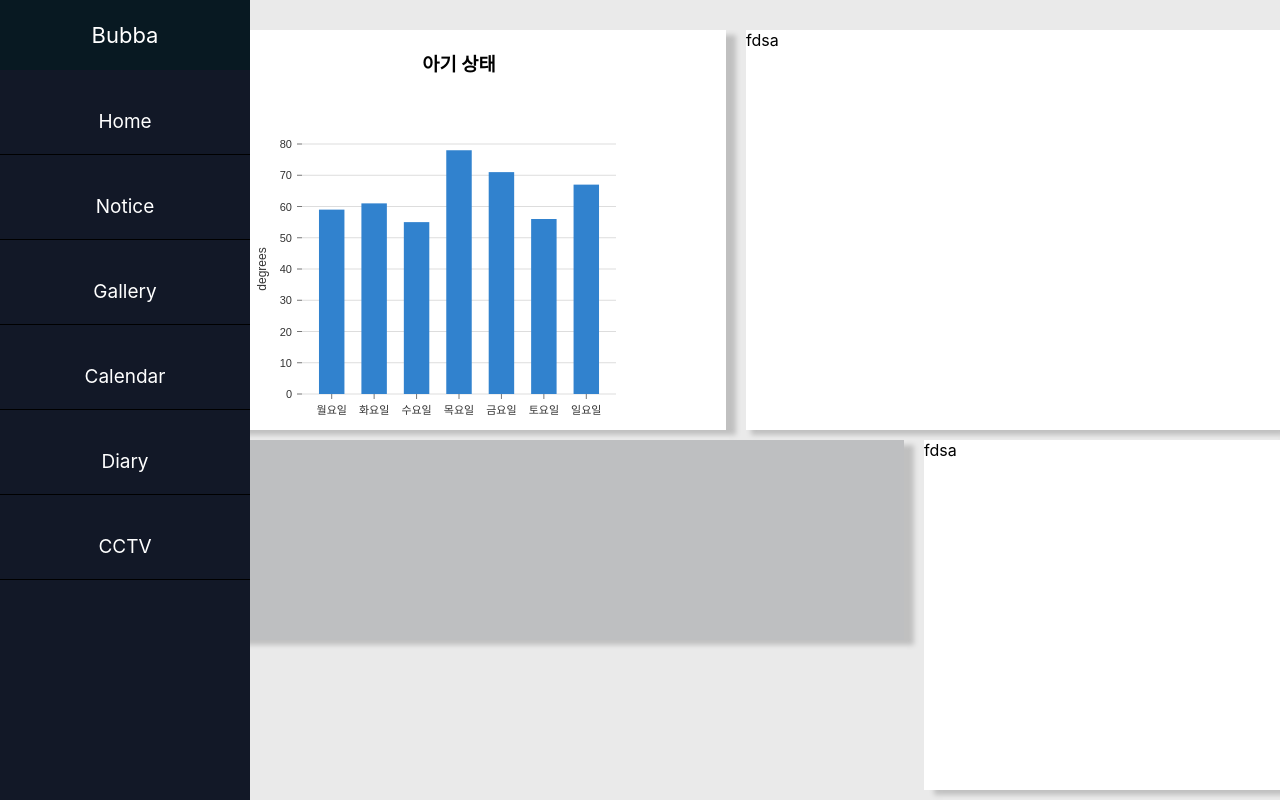
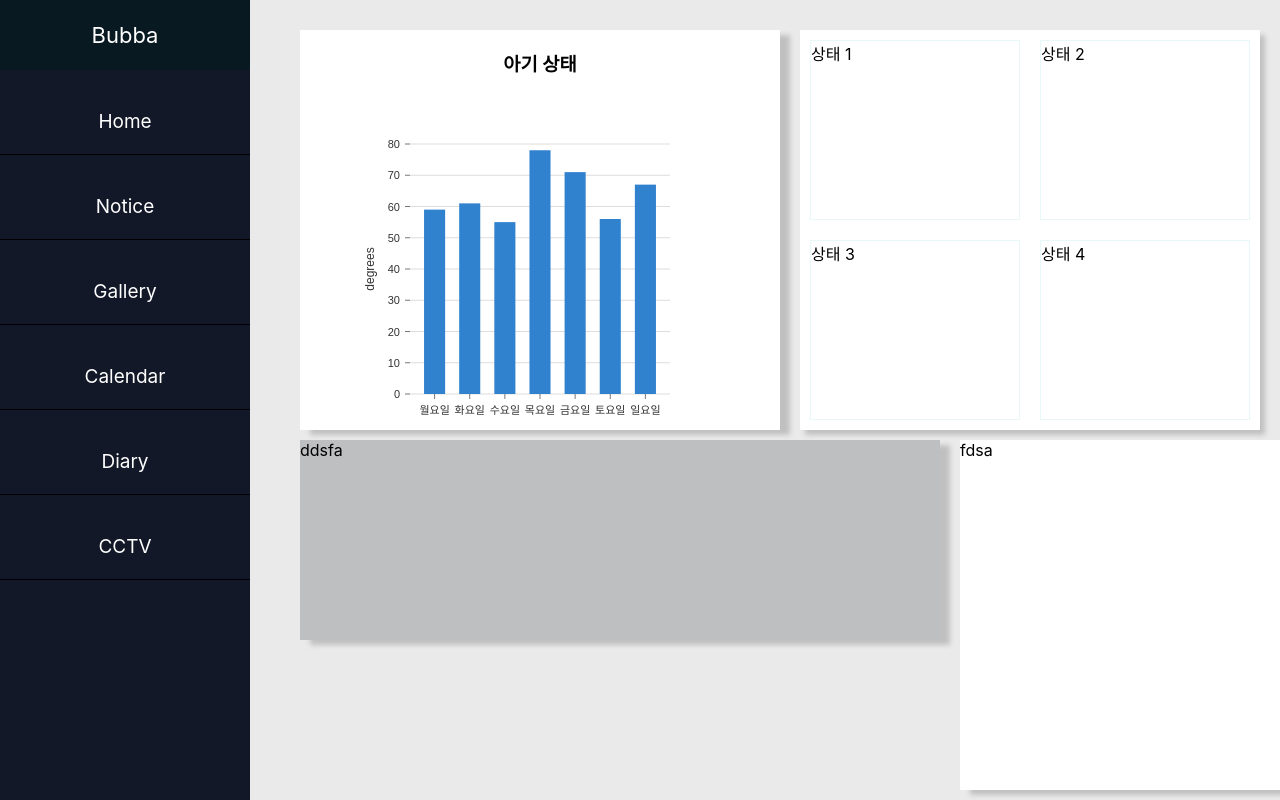
Before and after one commit to Capstone-Bubba/Bubba, a React (Create React App) app in the folder Client/: page /home in a window 1280 px wide. Built offline with nearby package versions, Linux system fonts and the light colour scheme.

Commit message:
Crate FlexBox

```diff
--- /dev/null
+++ b/Client/src/Component/Main/Body.tsx
@@ -0,0 +1,36 @@
+import React from 'react'
+import styled from 'styled-components'
+
+const BodyContainer = styled.div`
+  display: grid;
+  grid-template-columns: 2fr 1fr;
+  grid-column-gap: 20px;
+  margin-left: 300px;
+
+`
+const PushBox = styled.div`
+  background: rgba(18,20,34, 0.2);
+  box-shadow: 10px 5px 5px #C0C0C0;
+  height: 200px;
+
+
+`
+const MemberBox = styled.div`
+  background: white;
+  box-shadow: 10px 5px 5px #C0C0C0;
+  height: 350px;
+`
+const Text = styled.h3`
+  text-align: center;
+`
+
+function Body() {
+  return (
+    <BodyContainer>
+    <PushBox>ddsfa</PushBox>
+    <MemberBox>fdsa</MemberBox>
+  </BodyContainer>
+  )
+}
+
+export default Body
--- /dev/null
+++ b/Client/src/Component/Main/Head.tsx
@@ -0,0 +1,74 @@
+import React from 'react'
+import styled from 'styled-components'
+import Graph from './Graph'
+
+const HeadContainer = styled.div`
+  display: grid;
+  grid-template-columns: 0.5fr 0.5fr;
+  grid-column-gap: 20px;
+  margin-left: 300px;
+
+`
+const GraphBox = styled.div`
+  background: white;
+  box-shadow: 10px 5px 5px #C0C0C0;
+  margin-top : 30px;
+  height: 400px;
+  justify-content: center;
+`
+const PatternBox = styled.div`
+  margin-right: 20px;
+  background: white;
+  box-shadow: 5px 5px 5px #C0C0C0;
+  margin-top : 30px;
+  height: 400px;
+`
+const Text = styled.h3`
+  text-align: center;
+`
+const FlexBox = styled.div`
+  display: grid;
+  grid-column-gap: 20px;
+  grid-row-gap: 20px;
+  grid-template-columns: repeat(2, 1fr);
+  grid-auto-rows: 180px;
+  margin-top: 10px;
+  margin-left: 10px;
+  margin-right: 10px;
+
+`
+const FlexItem = styled.div`
+  border: 1px solid #e8f7f7;
+
+
+`
+function Head() {
+  return (
+    <HeadContainer>
+      <GraphBox>
+        <Text>
+          아기 상태
+        </Text>
+        <Graph />
+      </GraphBox>
+      <PatternBox>
+        <FlexBox>
+          <FlexItem>
+            상태 1
+          </FlexItem>
+          <FlexItem>
+            상태 2
+          </FlexItem>
+          <FlexItem>
+           상태 3
+          </FlexItem>
+           <FlexItem>
+            상태 4
+          </FlexItem>
+        </FlexBox>
+      </PatternBox>
+    </HeadContainer>
+  )
+}
+
+export default Head
--- a/Client/src/Page/Main/Main.tsx
+++ b/Client/src/Page/Main/Main.tsx
@@ -1,6 +1,7 @@
 import React from 'react'
 import styled from 'styled-components'
-import Graph from '../../Component/Main/Graph'
+import Body from '../../Component/Main/Body'
+import Head from '../../Component/Main/Head'
 const Layout = styled.div`
   background: #eaeaea;
   display: grid;
@@ -9,58 +10,11 @@ const Layout = styled.div`
   margin: 0;
   padding: 0;
 `
-const HeadContainer = styled.div`
-  display: grid;
-  grid-template-columns: 0.5fr 0.5fr;
-  grid-column-gap: 20px;
-  margin-left: 15%;
-`
-const BodyContainer = styled.div`
-  display: grid;
-  grid-template-columns: 2fr 1fr;
-  grid-column-gap: 20px;
-  margin-left: 15%;
-
-`
-const GraphBox = styled.div`
-  background: white;
-  box-shadow: 10px 5px 5px #C0C0C0;
-  margin-top : 30px;
-  height: 400px;
-  justify-content: center;
-`
-const PatternBox = styled.div`
-  background: white;
-  box-shadow: 5px 5px 5px #C0C0C0;
-  margin-top : 30px;
-  height: 400px;
-`
-const PushBox = styled.div`
-  background: rgba(18,20,34, 0.2);
-  box-shadow: 10px 5px 5px #C0C0C0;
-  height: 200px;
-
-
-`
-const MemberBox = styled.div`
-  background: white;
-  box-shadow: 10px 5px 5px #C0C0C0;
-  height: 350px;
-`
 function main() {
   return (
     <Layout>
-      <HeadContainer>
-        <GraphBox>
-          <h3 style={{textAlign:"center"}}>아기 상태</h3>
-          <Graph />
-          </GraphBox>
-        <PatternBox>fdsa</PatternBox>
-      </HeadContainer>
-      <BodyContainer>
-        <PushBox>ddsfa</PushBox>
-        <MemberBox>fdsa</MemberBox>
-      </BodyContainer>
+      <Head/>
+      <Body/>
     </Layout>
   )
 }
```
